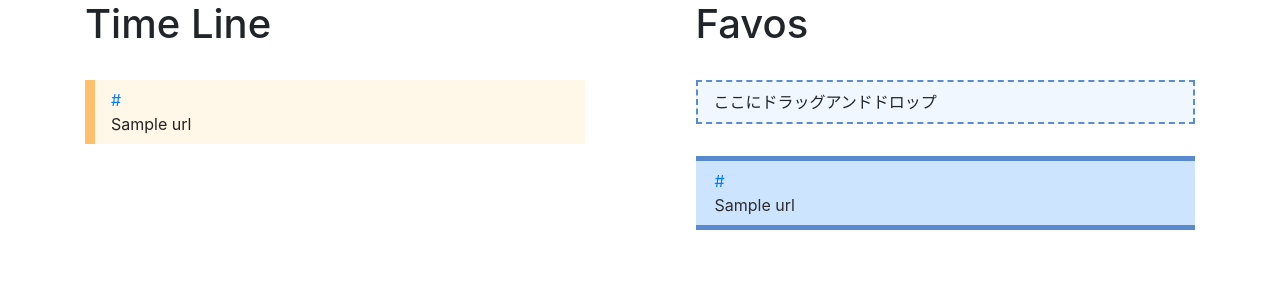
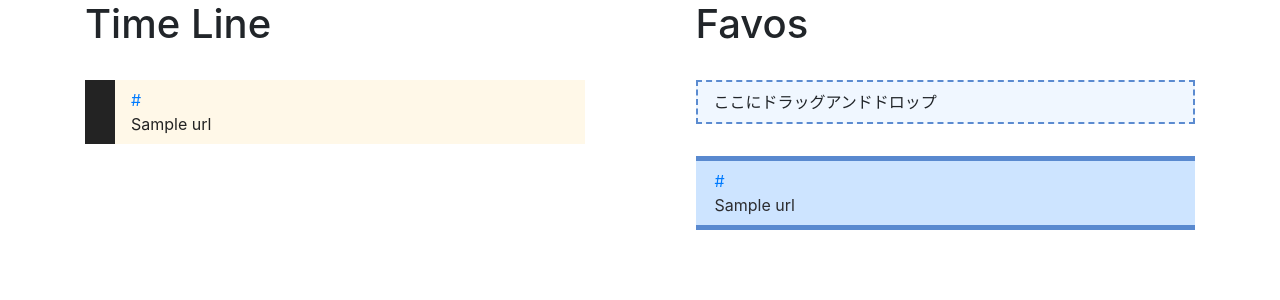
Before and after one commit to kyutech-programming-club/URLibrary, a Flask app: page / in a window 1280 px wide. Shown: the part 56-356 px from the top of the page. Run offline with Flask 2, Linux system fonts and the light colour scheme; the visitor is signed in with stand-in values (Sample User, id 1); tables that the repository leaves empty hold one stand-in row (values such as "Sample post"); some libraries are stand-ins or nearby versions.

Commit message:
Color url column

```diff
--- a/main/static/style.css
+++ b/main/static/style.css
@@ -18,7 +18,7 @@
     margin: 2em 0;
     color: #232323;
     background: #fff8e8;
-    border-left: solid 10px #ffc06e;
+/*    border-left: solid 10px #ffc06e;*/
 }
 #each_URL p , a {
     margin: 0;
--- a/main/templates/index.html
+++ b/main/templates/index.html
@@ -19,7 +19,7 @@ function Drop(event) {
 // ブラウザ標準のドロップ動作をキャンセル
 function DragOver(event) {
   event.preventDefault();
-}
+  }
 </script>
 
 <div id = "Allpage">
@@ -28,7 +28,7 @@ function DragOver(event) {
     <h1>Time Line</h1>
       <div id="list1">
         {% for url in urls %}
-          <div id ="each_URL">
+          <div id ="each_URL" style="border-left:solid 30px {{color[url.maker]}};">
             <a href="{{url.url}}">{{url.url}}</a>
             <br>
             <p>{{url.title}}</p>
@@ -69,6 +69,7 @@ function DragOver(event) {
 
 new Sortable(document.getElementById('list2'), { group: 'shared' , filter:"<a>"});
 new Sortable(document.getElementById('list3'), { disabled: true   });
+      console.log({{color}});
 </script>
 
 {% endblock %}
--- a/main/views.py
+++ b/main/views.py
@@ -1,6 +1,12 @@
 from main import app
 from flask import request, redirect, url_for, render_template, flash, session
 from main.models import db, User, Url, Favo
+
+color = [
+    "blue","yellow","red","lime",
+    "purple","aqua","black","navy","gray",
+    "silver", "teal","fuchsia","olive","white"
+]
 
 @app.route("/")
 def show_entries():
@@ -8,13 +14,21 @@ def show_entries():
     if not session.get("user_id"):
         #print("session is none")
         return redirect(url_for("create_user"))
+    users = User.query.all()
+    user_names = []
+
+    for user in users:
+        user_names.append(user.name)
+
+    color_dict = dict(zip(user_names, color))
     urls = Url.query.order_by(Url.id.desc()).all()
+
     favos = Favo.query.filter_by(user_id=session.get("user_id")).all()
     favo_urls = []
     for favo in favos:
         favo_urls.append(Url.query.filter_by(id=favo.url_id).first())
 
-    return render_template("index.html", urls=urls, favos=favo_urls)
+    return render_template("index.html", urls=urls, favos=favo_urls, color=color_dict)
 
 # /loginにリクエストがあったときのルーティング (GET,POST つかいますよーっって感じ)
 @app.route('/login', methods=['GET', 'POST'])
```
